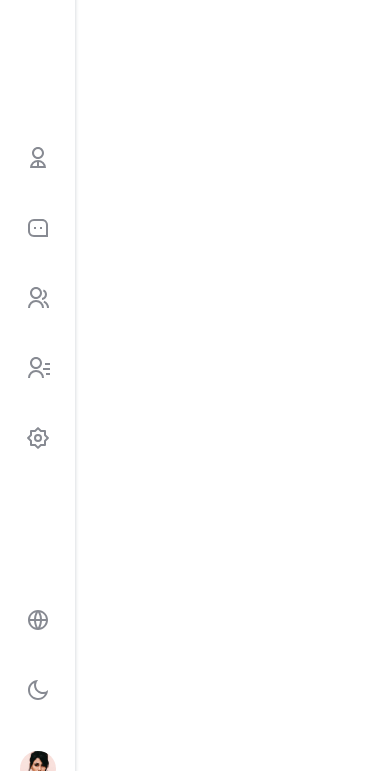
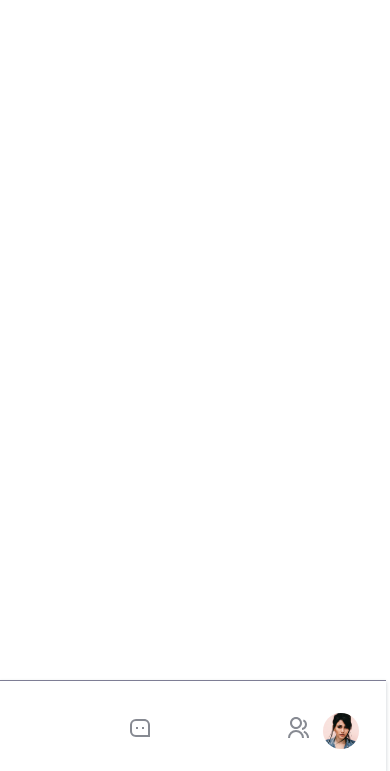
Before and after one commit to xxHala/Chat, a plain HTML site: page index.html in a window 390 px wide. Shown: the part 73-844 px from the top of the page. Drawn offline with nearby package versions, Linux system fonts and the light colour scheme.

Commit message:
menu bar for mobile and Desktop

```diff
--- a/index.html
+++ b/index.html
@@ -22,6 +22,7 @@
                 </span>
                 </a>
             </div>
+
             <div class="icons-under-logo">
                 <ul class="Icon-side-bar">
                     <!-- this is user-->
@@ -47,25 +48,27 @@
                         <a class="nav-link" href="#"><img class="nav-img" height="24" width="24" src="images/settings-2-line.svg" /></a>
                     </li>
                 </ul>
+            </div>
+            <div class="icons-bottom-logo">
                 <ul class="bottom-icon">
                     <!-- this is for global-->
 
-                    <li class="nav-item" title="Global">
+                    <li class="nav-item global" title="Global ">
                         <a class="nav-link" href="#"><img class="nav-img" height="24" width="24" src="images/global-line.svg" /></a>
                     </li>
                     <!-- this is for dark-mode -->
 
-                    <li class="nav-item" title="Dark-Mode">
-                        <a class="nav-link" href="#"><img class="nav-img" height="24" width="24" src="images/moon-line.svg" /></a>
+                    <li class="nav-item nav-dark" title="Dark-Mode">
+                        <a class="nav-link" href="#"><img class="nav-img " height="24" width="24" src="images/moon-line.svg" /></a>
                     </li>
-                    <li class="nav-item" title="Current-User">
-                        <a class="nav-link" href="#"><img class="user-pro" src="images/user1.jpg" /></a>
+                    <li class="nav-item Curentt" title="Current-User">
+                        <a href="#"><img class="user-pro" src="images/user1.jpg" alt="user" /></a>
                     </li>
 
                 </ul>
-
             </div>
         </div>
+    </div>
     </div>
 
 </body>
--- a/style.css
+++ b/style.css
@@ -9,35 +9,48 @@ ul {
 
 a {
     text-decoration: none;
+    cursor: pointer;
 }
 
 html {
     font-family: "Public Sans", sans-serif;
+    position: relative;
 }
 
 .icons-under-logo {
     flex-wrap: wrap;
-    background-color: #FFFF;
-    /* display: flex; */
+    display: flex;
     position: absolute;
-    width: 75px;
-    height: 375px;
-    top: 100px;
+    top: 25%;
+    flex-direction: column;
+    align-items: center;
+    justify-content: space-between;
+}
+
+.icons-bottom-logo {
+    display: flex;
+    bottom: 0;
+    flex-wrap: wrap;
+    position: absolute;
+    flex-direction: column;
     align-items: center;
     justify-content: space-between;
 }
 
 a.icon {
     align-items: center;
+    /* width: 10; */
     display: block;
     text-align: center;
     padding: 20px;
 }
 
 ul.Icon-side-bar {
-    padding: 7rem 0;
+    padding: 10;
+    /* top: 50px; */
     display: flex;
     flex-direction: column;
+    flex-wrap: wrap;
     justify-content: space-between;
     align-items: center;
 }
@@ -50,18 +63,17 @@ ul.Icon-side-bar {
 
 /*
 .nav-img {
-    fill: #878a92;
+fill: #878a92;
 }
 */
 
-.nav-link {
+a.nav-link {
     text-align: center;
-    font-size: 24px;
-    width: 56px;
-    height: 56px;
+    font-size: 29px;
+    /* width: 48px; */
+    /* height: 48px; */
     line-height: 56px;
-    margin: 0 auto;
-    border-radius: 8px;
+    border-radius: 7px;
     padding: 0;
 }
 
@@ -82,6 +94,7 @@ ul.Icon-side-bar {
     margin: 7px 0;
     width: 56px;
     align-items: center;
+    color: #495057;
     height: 56px;
     justify-content: center;
     display: flex;
@@ -97,8 +110,80 @@ img.user-pro {
 
 ul.bottom-icon {
     display: flex;
+    padding: 7px;
     flex-direction: column;
     justify-content: space-between;
     align-items: center;
     text-align: center;
 }
+
+.nav-link:active {
+    border: 20px solid #333b78c7;
+}
+
+@media (max-width: 991px) {
+    .side-menu-bar {
+        bottom: 0;
+        min-height: 90px;
+        height: 60px;
+        min-width: 99%;
+        border-top: 1px solid #7e7e95;
+        display: block;
+        justify-content: center;
+    }
+    .icons-bottom-logo {
+        right: 10;
+        align-items: center;
+        justify-content: space-between;
+    }
+    .nav-icon {
+        display: none;
+    }
+    .nav-item {
+        /* height: 48; */
+        /* width: auto; */
+        display: flex;
+        margin: 5px 0;
+        align-content: center;
+    }
+    ul.Icon-side-bar {
+        display: flex;
+        e: 0 10px;
+        padding: 3;
+        /* margin-top: auto; */
+        /* margin-right: 0; */
+        /* margin-bottom: auto; */
+        width: 690px;
+        flex-direction: row;
+        justify-content: space-between;
+        align-items: center;
+    }
+    .icons-under-logo {
+        left: -50;
+        position: relative;
+    }
+    .ul.Icon-side-bar {
+        flex-basis: 0;
+        flex-grow: 1;
+        margin: 5px 0;
+    }
+    .nav-link {
+        font-size: 20px;
+        /* width: 48px; */
+        /* height: 48px; */
+        margin: 0 14px;
+        width: 48px;
+        height: 48px;
+        line-height: 48px;
+    }
+    .nav-dark {
+        display: none;
+    }
+    .global {
+        display: none;
+    }
+    .img.nav-link {
+        height: 60px;
+        width: 60px;
+    }
+}
```
